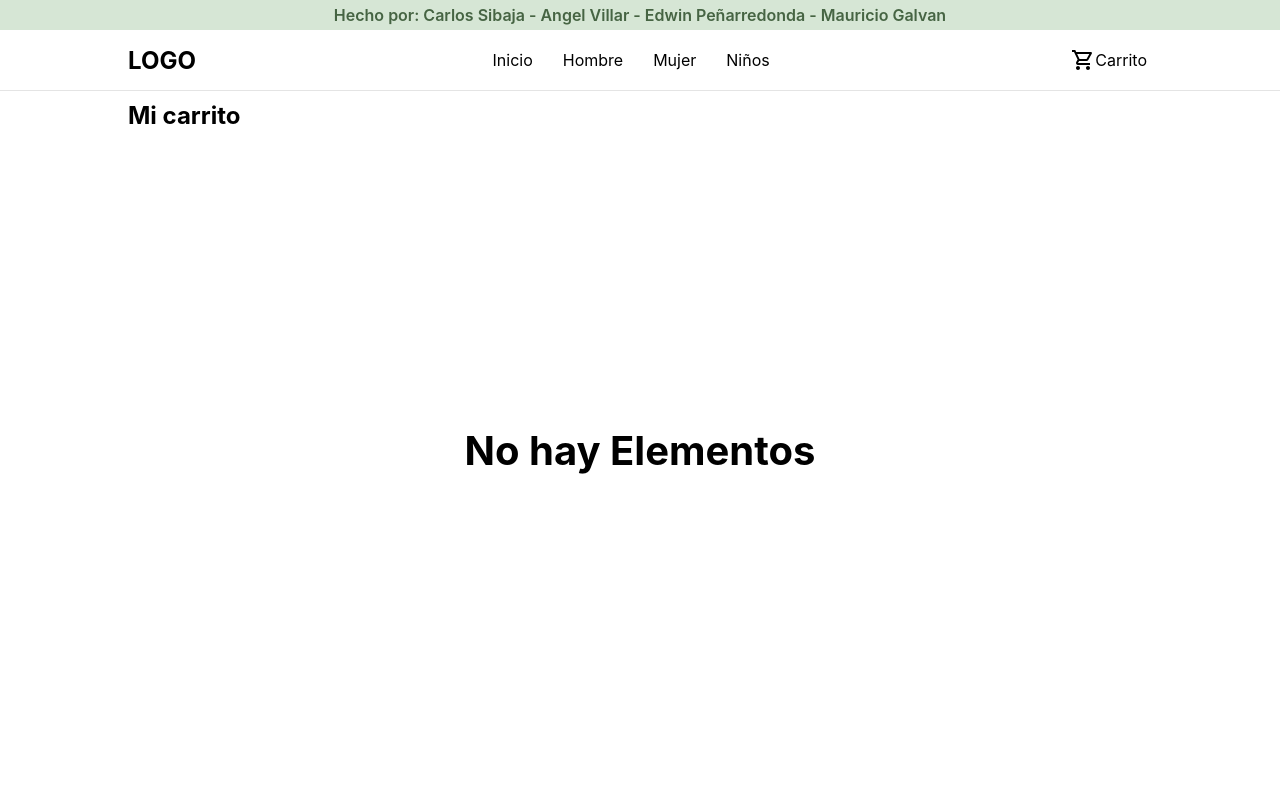
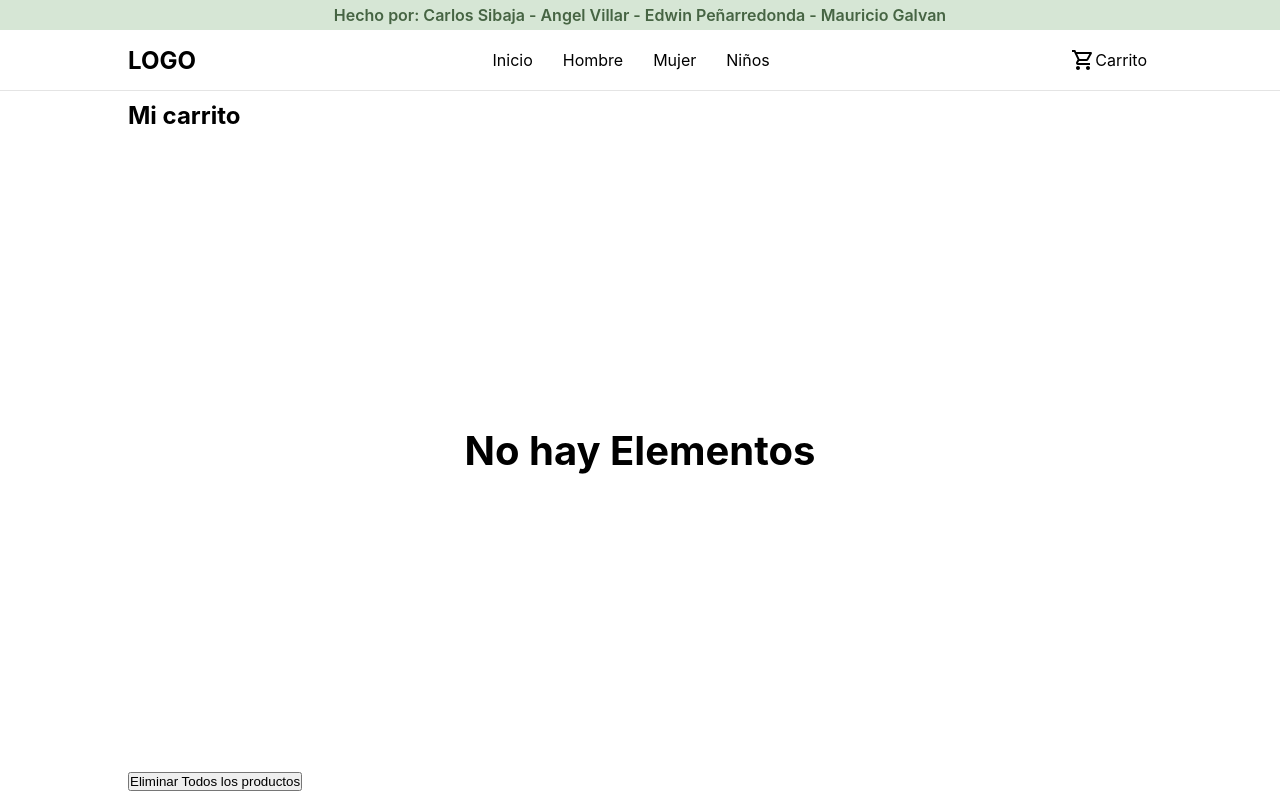
Before and after one commit to carlossibaja/carrito, a Next.js app: page /cart in a window 1280 px wide. Built offline with nearby package versions, Linux system fonts and the light colour scheme.

Commit message:
deleteBtn

```diff
--- a/components/carrito/Carrito.tsx
+++ b/components/carrito/Carrito.tsx
@@ -40,6 +40,11 @@ export const Carrito = () => {
     return '$ ' + num.toFixed().replace(/(\d)(?=(\d{3})+(?!\d))/g, '$1,')
   }
 
+  const deleteProducts = () => {
+    localStorage.removeItem("carrito")
+    setCarrito([])
+  }
+
   return (
     <section className={styles.container} >
       <h1>Mi carrito</h1>
@@ -78,9 +83,12 @@ export const Carrito = () => {
                   </div>
                 </div>
               </div>
+
             </div>
 
+
         }
+        <button onClick={() => deleteProducts()} >Eliminar Todos los productos</button>
 
     </section>
   )
```
Also changed, not shown: components/productos/Productos.tsx (+4 -3 lines).
